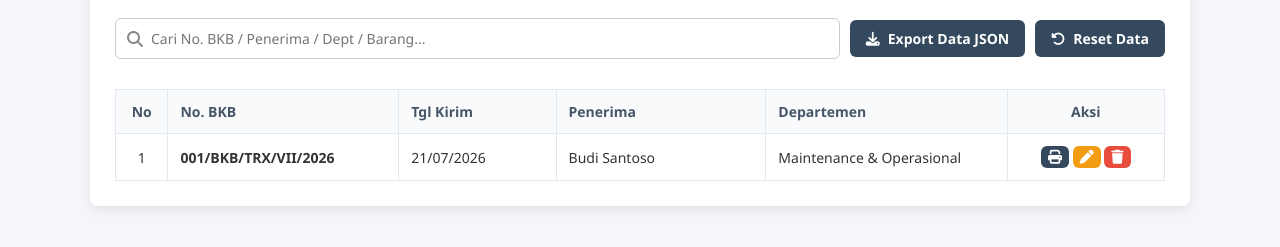
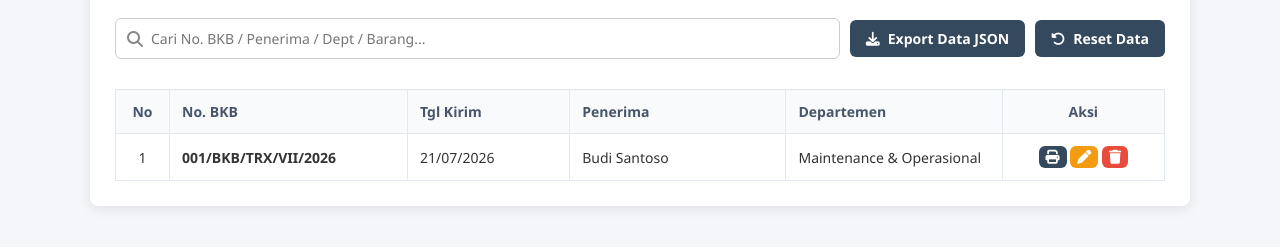
Before and after one commit to thiowawing/suratbkbbaru, a plain HTML site: page index.html in a window 1280 px wide. Shown: the part 101-348 px from the top of the page. Drawn offline with Linux system fonts and the light colour scheme.

Commit message:
Add files via upload

```diff
--- a/index.html
+++ b/index.html
@@ -51,7 +51,7 @@
                     <th style="width: 22%;">No. BKB</th>
                     <th style="width: 15%;">Tgl Kirim</th>
                     <th style="width: 20%;">Penerima</th>
-                    <th style="width: 23%;">Departemen</th>
+                    <th style="width: 20%;">Departemen</th>
                     <th style="width: 15%; text-align: center;">Aksi</th>
                 </tr>
             </thead>
```
